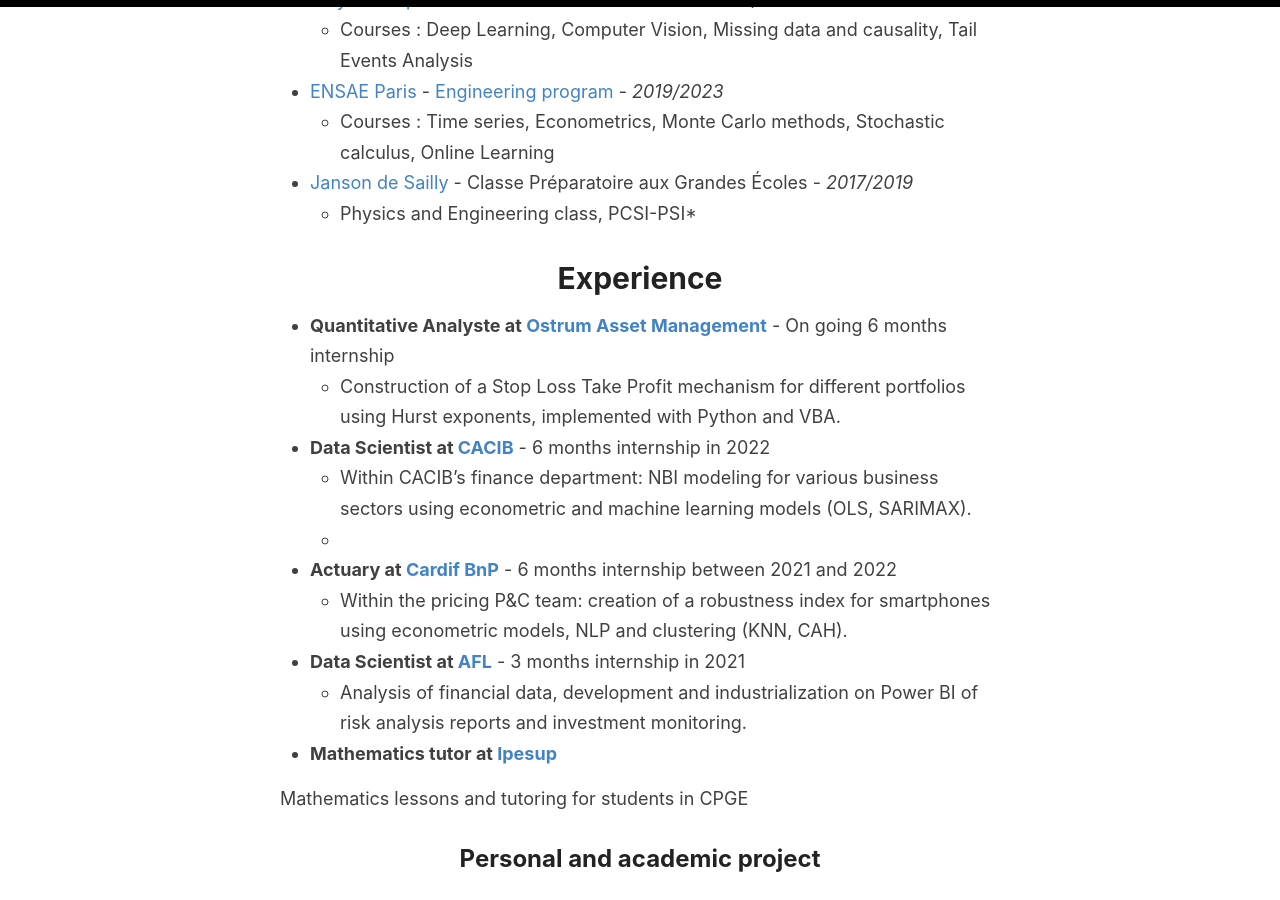
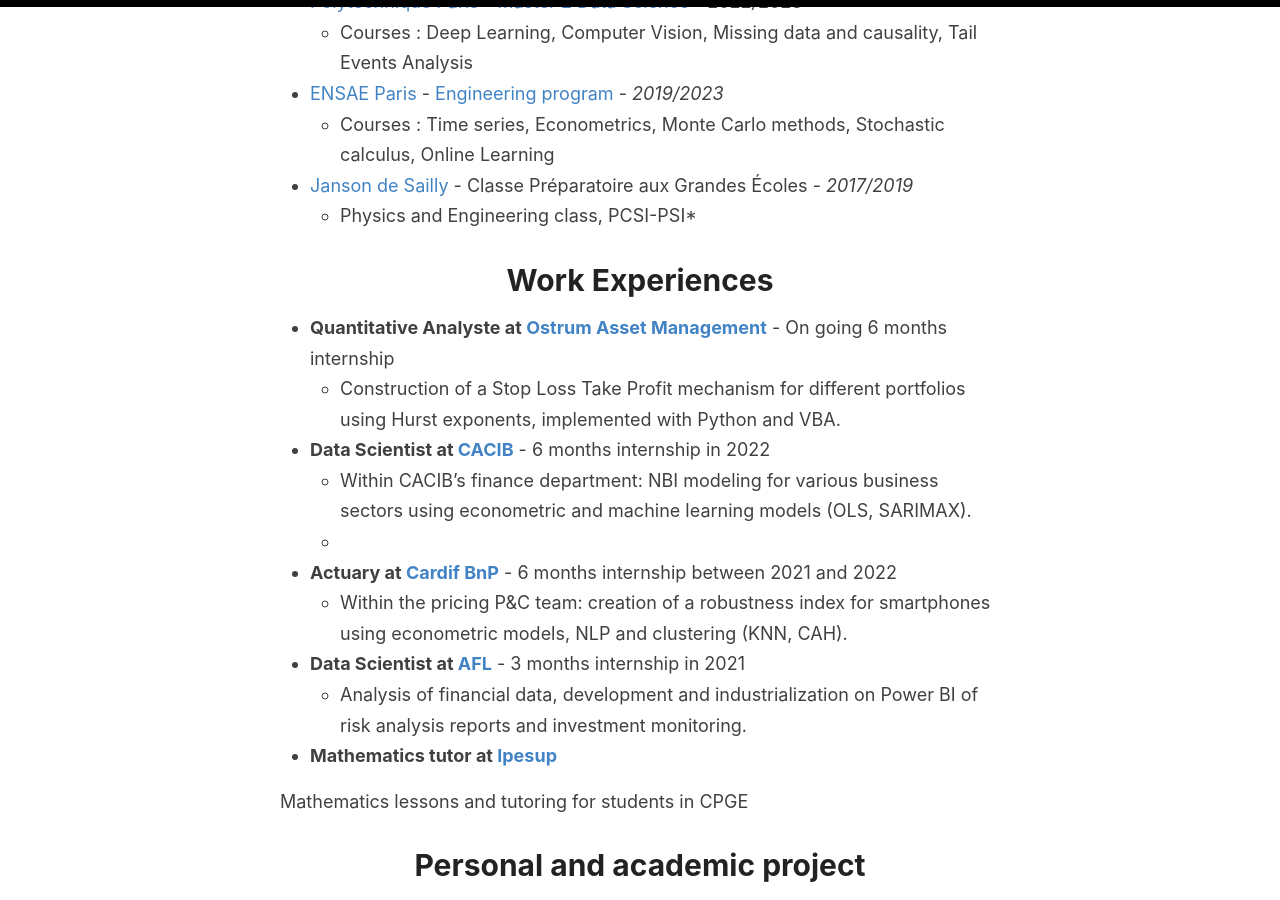
Before and after one commit to Zaltarba/blog, a Jekyll site: the page built from _pages/CV.md, in a window 1280 px wide and 900 px high, scrolled down 497 px. Built offline with Jekyll 4.4.1, drawn with Linux system fonts in a browser that asks for light colours.

Commit message:
Update CV.md

```diff
--- a/_pages/CV.md
+++ b/_pages/CV.md
@@ -4,11 +4,11 @@
 permalink: /CV/
 ---
 
-## Profile
+# Profile
 
 Graduating student with in-depth knowledge in finance, machine learning, statistics and econometrics. Highly motivated for a quantitative analyst position involving the use of econometric methods. Seeking full-time employment.
 
-## Education
+# Education
 
 - [Polytechnique Paris](https://www.ip-paris.fr/en/home-en/) - [Master 2 Data Science](https://www.ip-paris.fr/en/education/masters/applied-mathematics-and-statistics-program/master-year-2-data-science) - *2022/2023*
   - Courses : Deep Learning, Computer Vision, Missing data and causality, Tail Events Analysis
@@ -19,7 +19,7 @@
 - [Janson de Sailly](https://www.janson-de-sailly.fr/cpge-presentation-generale-structure/) - Classe Préparatoire aux Grandes Écoles - *2017/2019*
   - Physics and Engineering class, PCSI-PSI*
 
-# Experience
+# Work Experiences
 
 - **Quantitative Analyste at [Ostrum Asset Management](https://www.ostrum.com/fr/ostrum-en-bref)**  - On going 6 months internship
   - Construction of a Stop Loss Take Profit mechanism for different portfolios using Hurst exponents, implemented with Python and VBA.
@@ -37,7 +37,7 @@
 
 Mathematics lessons and tutoring for students in CPGE
 
-## Personal and academic project
+# Personal and academic project
 
 - **Bayesian Statistics Project** - [Github](https://github.com/Zaltarba/Bayesian_statistics_project.git) - *2023*
 The aim of this project is to group a set of time series into clusters, and to estimate the model describing each cluster. Based on the folowing [article](https://www.researchgate.net/publication/4756297_Model-Based_Clustering_of_Multiple_Time_Series).
@@ -56,7 +56,7 @@
 - **Movie recommendation algorithm with Python** - *2020*
 Prediction of MovieLens database users' tastes by methods including clustering (k-means), PCA, matrix factorization using numpy, pandas, scipy libraries
 
-## Skills & interests
+# Skills & interests
 
 -**Languages** : French (native), English (TOEIC: 910), German (level B1)
 -**Programming languages** : Python, SQL, VBA, DAX, LaTeX
```
